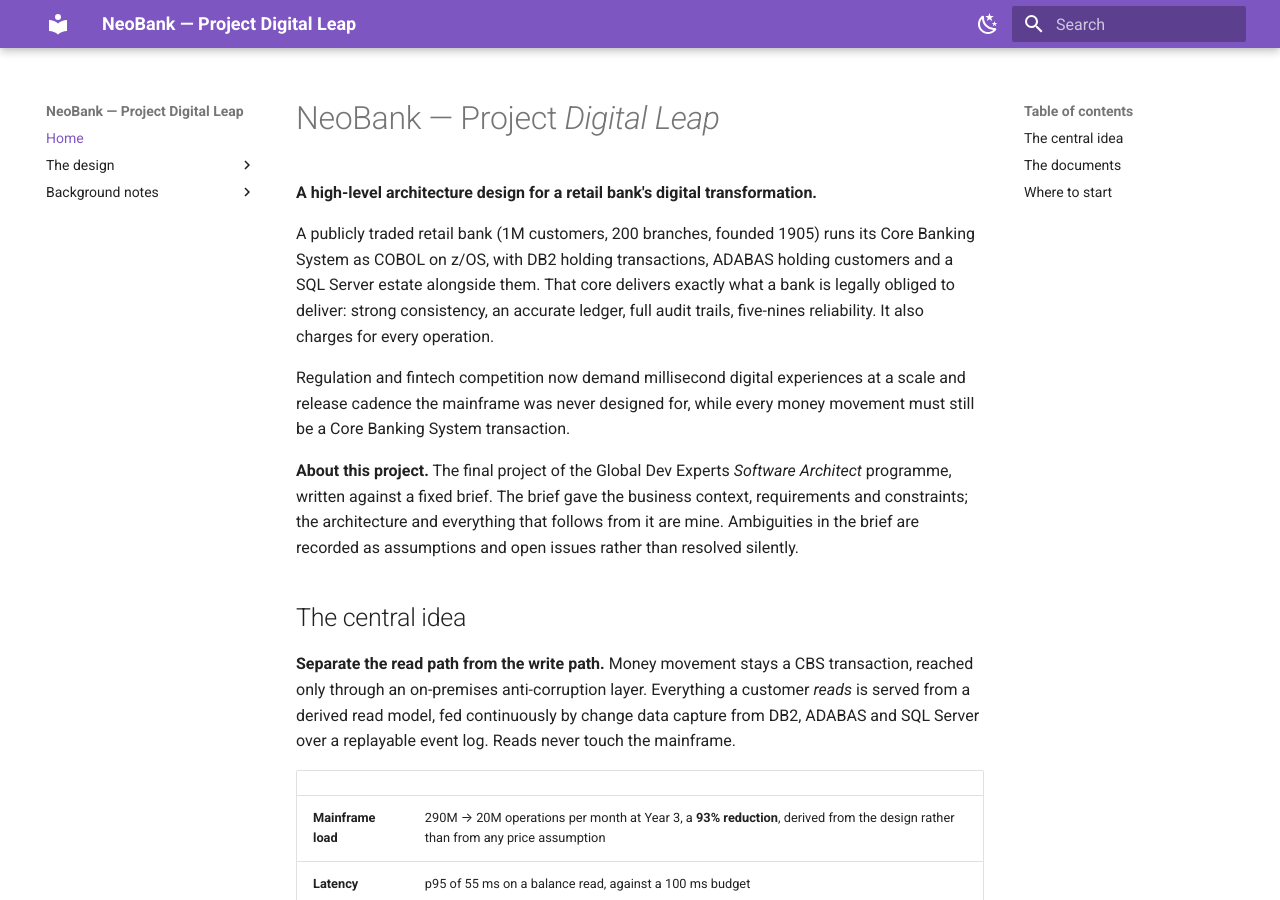
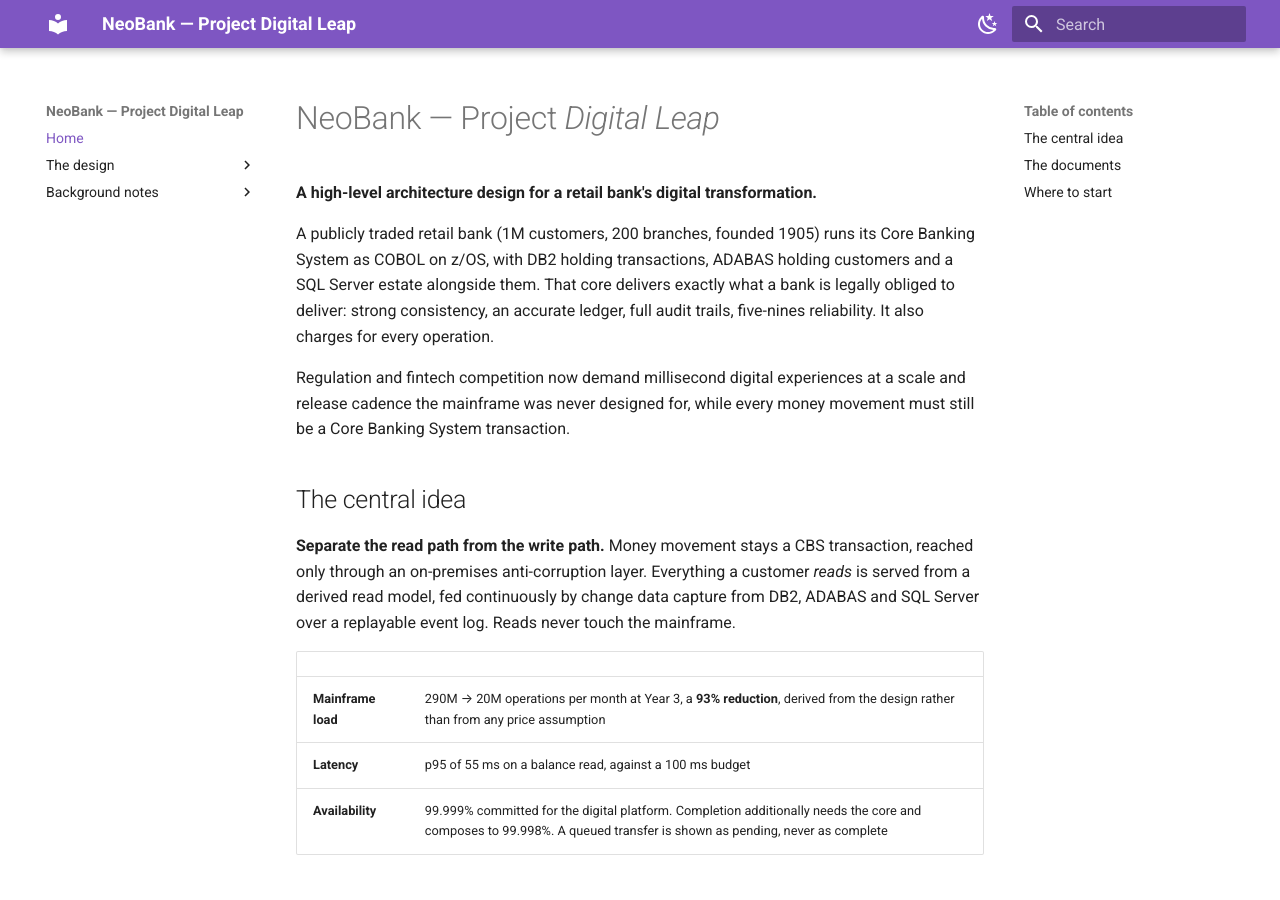
Before and after one commit to sunnydubey1111/neobank-digital-leap, an MkDocs documentation site: the page built from docs/index.md, in a window 1280 px wide and 900 px high. Built offline with MkDocs 1.6.1 and Material for MkDocs 9.7.7, drawn with Linux system fonts in a browser that asks for light colours.

Commit message:
Remove authorship and process narration from the project text
The README and the site landing page had gained a paragraph arguing which parts
of the work were original, and the footer carried an authorship claim. Neither
belongs in the project: the course origin is a single neutral fact and is now
stated once, in the README footer.

Assumption A-19 resolved to the course instructor; it now resolves to the
business sponsor, matching open issue OI-11, which tracks the same question.
Drops a hedge in the advisor rate note that described how inference would be
bought rather than stating it.

```diff
--- a/docs/index.md
+++ b/docs/index.md
@@ -11,11 +11,6 @@ also charges for every operation.
 Regulation and fintech competition now demand millisecond digital experiences at a scale and
 release cadence the mainframe was never designed for, while every money movement must still be a
 Core Banking System transaction.
-
-**About this project.** The final project of the Global Dev Experts *Software Architect*
-programme, written against a fixed brief. The brief gave the business context, requirements and
-constraints; the architecture and everything that follows from it are mine. Ambiguities in the
-brief are recorded as assumptions and open issues rather than resolved silently.
 
 ## The central idea
 
```
Also changed, not shown: README.md (+3 -13 lines), docs/solution/hld.md (+2 -2 lines).
